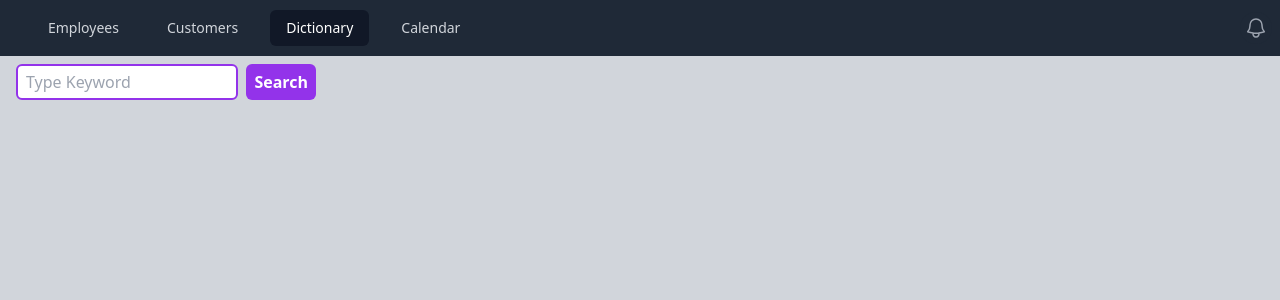
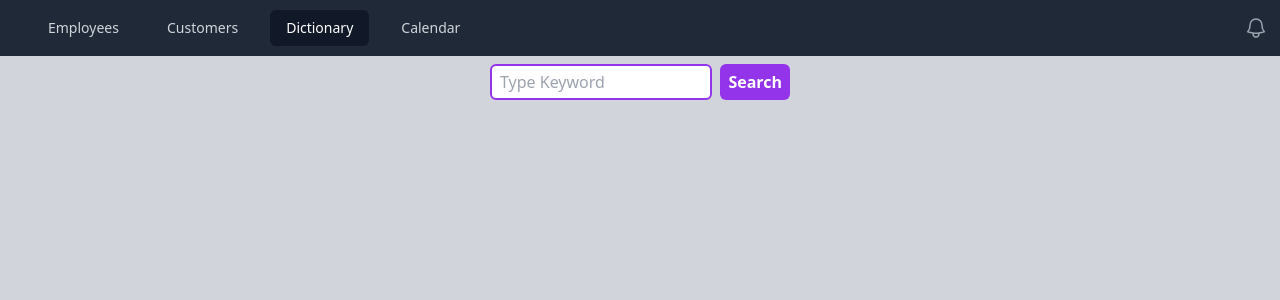
Before and after one commit to LANKESAGAR/react-learn, a React (Create React App) app: page /dictionary in a window 1280 px wide. Shown: the top 300 px of the page. Built offline with nearby package versions, Linux system fonts and the light colour scheme.

Commit message:
Definition Search

```diff
--- a/src/components/DefinitionSearch.js
+++ b/src/components/DefinitionSearch.js
@@ -1,3 +1,22 @@
+import { useState, useEffect } from "react";
+import { useNavigate } from "react-router-dom";
 export default function DefinitionSearch(){
+    const [word, setWord] = useState('');
+    const navigate = useNavigate();
 
+    return(
+    <form className="flex space-between space-x-2 max-w-[300px] " onSubmit={()=>{
+        navigate('/definition/' + word);
+    }}>
+        <input
+            className="shrink min-w-0 px-2 py-1 rounded border-2 border-purple-600"
+            type="text"
+            placeholder="Type Keyword"
+            onChange={(e)=>{
+                setWord(e.target.value);
+            }}/>
+
+        <button className="bg-purple-600 hover:bg-purple-700 text-white font-bold py-1 px-2 rounded">Search</button>
+        </form>
+    )
 }
--- a/src/pages/Definition.js
+++ b/src/pages/Definition.js
@@ -2,6 +2,7 @@ import { useState, useEffect } from "react"
 import {v4 as uuid4} from 'uuid';
 import { useParams, useNavigate, Link } from "react-router-dom";
 import NotFound from "../components/NotFound";
+import DefinitionSearch from "../components/DefinitionSearch";
 
 export default function Definition() {
 
@@ -68,7 +69,10 @@ export default function Definition() {
                         {meaning.definitions[0].definition}
                     </p>
                 );
-            })} </>
+            })}
+            <p>Search Again:</p>
+            <DefinitionSearch />
+            </>
         ): null}
         </>);
 }
--- a/src/pages/Dictionary.js
+++ b/src/pages/Dictionary.js
@@ -1,23 +1,11 @@
-import { useState, useEffect } from "react";
-import { useNavigate } from "react-router-dom";
+import DefinitionSearch from "../components/DefinitionSearch";
 
-export default function Dictionary(){
-    const [word, setWord] = useState('');
-    const navigate = useNavigate();
+export default function Dictionary() {
 
-    return(
-    <form className="flex justify-center space-x-2 max-w-[300px] " onSubmit={()=>{
-        navigate('/definition/' + word);
-    }}>
-        <input
-            className="shrink min-w-0 px-2 py-1 rounded border-2 border-purple-600"
-            type="text"
-            placeholder="Type Keyword"
-            onChange={(e)=>{
-                setWord(e.target.value);
-            }}/>
+    return (
+        <div className="flex justify-center">
+            <DefinitionSearch />
+        </div>
 
-        <button className="bg-purple-600 hover:bg-purple-700 text-white font-bold py-1 px-2 rounded">Search</button>
-        </form>
-    )
+    );
 }
```
